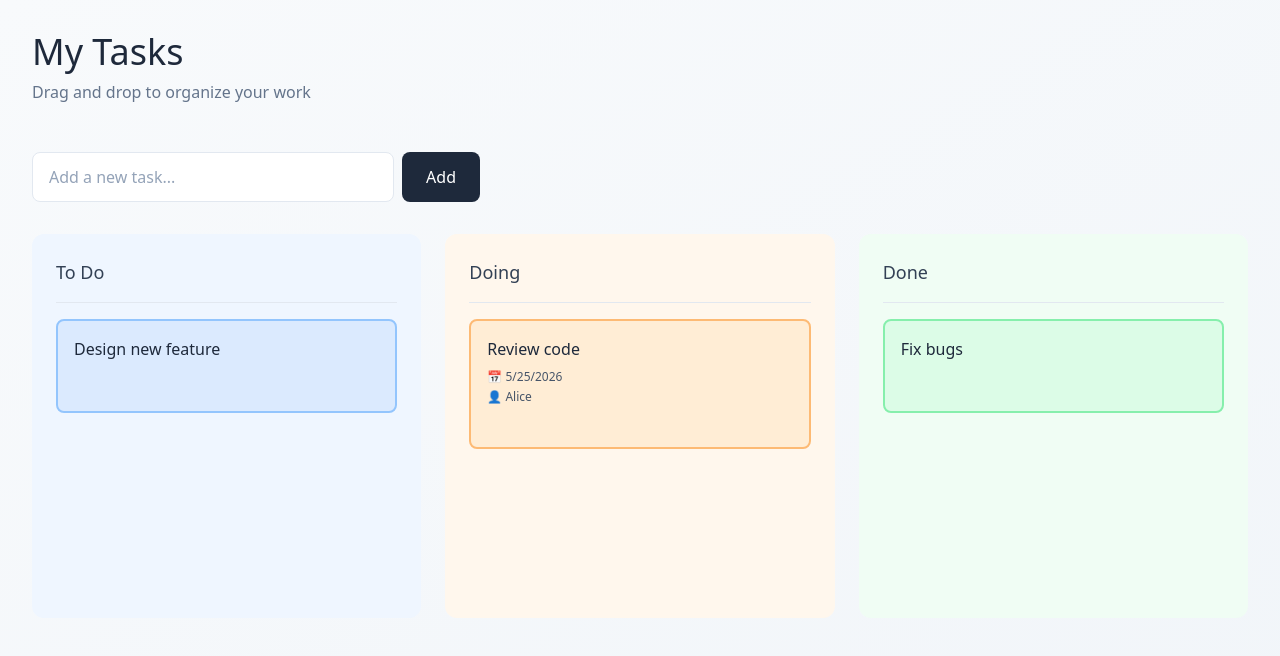
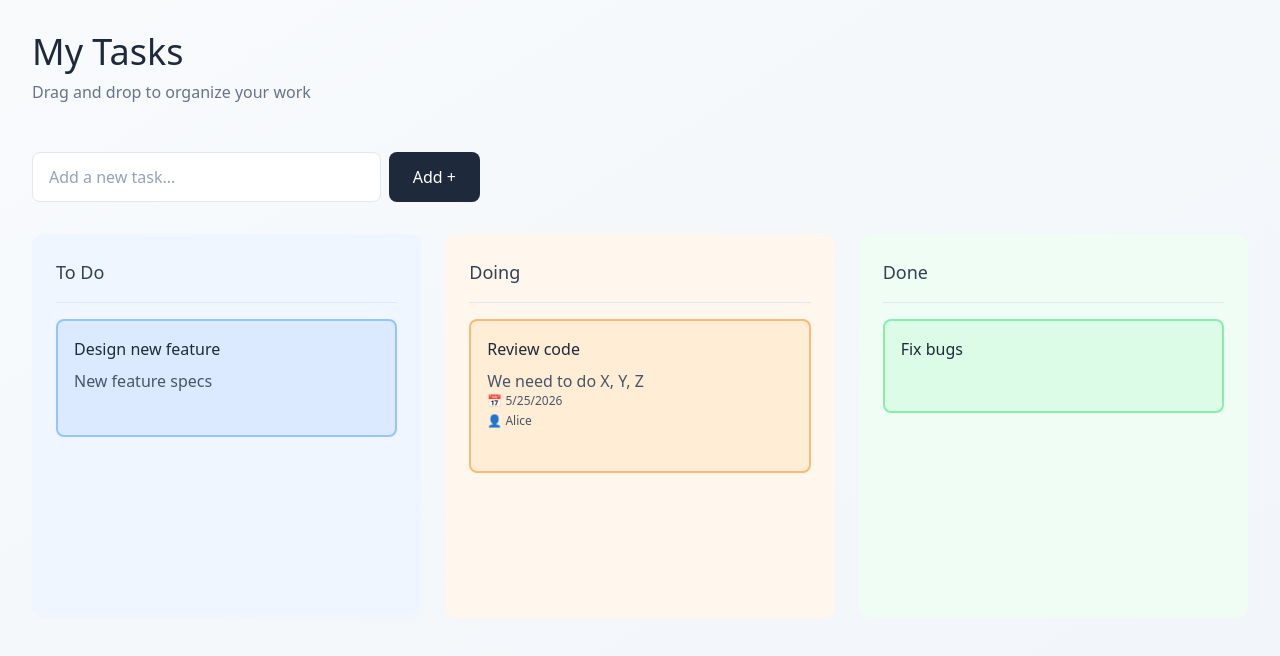
Before and after one commit to Nalex75/react-todolist, a React (Vite) app: page / in a window 1280 px wide. Shown: the top 656 px of the page. Built offline with nearby package versions, Linux system fonts and the light colour scheme.

Commit message:
feat: added task content

```diff
--- a/TodoApp.jsx
+++ b/TodoApp.jsx
@@ -10,8 +10,8 @@ const COLUMNS = [
 
 export default function TodoApp() {
   const [tasks, setTasks] = useState([
-    { id: 1, title: 'Design new feature', column: 'todo', date: null, author: null },
-    { id: 2, title: 'Review code', column: 'doing', date: '2026-05-25', author: 'Alice' },
+    { id: 1, title: 'Design new feature', content: 'New feature specs', column: 'todo', date: null, author: null },
+    { id: 2, title: 'Review code', content: 'We need to do X, Y, Z', column: 'doing', date: '2026-05-25', author: 'Alice' },
     { id: 3, title: 'Fix bugs', column: 'done', date: null, author: null },
   ]);
 
@@ -19,6 +19,7 @@ export default function TodoApp() {
   const [draggedTask, setDraggedTask] = useState(null);
   const [editingId, setEditingId] = useState(null);
   const [editTitle, setEditTitle] = useState('');
+  const [editContent, setEditContent] = useState('');
   const [editDate, setEditDate] = useState('');
   const [editAuthor, setEditAuthor] = useState('');
 
@@ -40,6 +41,7 @@ export default function TodoApp() {
   const startEdit = (task) => {
     setEditingId(task.id);
     setEditTitle(task.title);
+    setEditContent(task.content);
     setEditDate(task.date || '');
     setEditAuthor(task.author || '');
   };
@@ -47,7 +49,7 @@ export default function TodoApp() {
   const saveEdit = (id) => {
     setTasks(
       tasks.map((task) =>
-        task.id === id ? { ...task, title: editTitle, date: editDate || null, author: editAuthor || null } : task,
+        task.id === id ? { ...task, title: editTitle, content: editContent, date: editDate || null, author: editAuthor || null } : task,
       ),
     );
     setEditingId(null);
@@ -119,7 +121,7 @@ export default function TodoApp() {
               type="submit"
               className="px-6 py-3 bg-slate-800 text-white rounded-lg hover:bg-slate-700 transition-colors font-light"
             >
-              Add
+              Add +
             </button>
           </div>
         </form>
@@ -154,9 +156,15 @@ export default function TodoApp() {
                   >
                     {editingId === task.id ? (
                       <div className="space-y-3">
-                        <textarea
+                        <input
+                          type="text"
                           value={editTitle}
                           onChange={(e) => setEditTitle(e.target.value)}
+                          className="w-full px-3 py-2 border border-slate-300 rounded-md text-slate-800 font-light text-sm focus:outline-none focus:ring-2 focus:ring-slate-400"
+                        />
+                        <textarea
+                          value={editContent}
+                          onChange={(e) => setEditContent(e.target.value)}
                           className="w-full px-3 py-2 border border-slate-300 rounded-md text-slate-800 font-light text-sm focus:outline-none focus:ring-2 focus:ring-slate-400 resize-none"
                           rows="2"
                         />
@@ -196,12 +204,12 @@ export default function TodoApp() {
                     ) : (
                       <div>
                         <div className="flex justify-between items-start gap-2 mb-2">
-                          <div
+                          <p
                             className="text-slate-800 font-light flex-1 cursor-divointer hover:underline"
                             onClick={() => startEdit(task)}
                           >
                             {task.title}
-                          </div>
+                          </p>
                           <button
                             onClick={() => deleteTask(task.id)}
                             className="text-slate-400 hover:text-slate-600 opacity-0 group-hover:opacity-100 transition-opacity text-sm"
@@ -209,6 +217,7 @@ export default function TodoApp() {
                             ✕
                           </button>
                         </div>
+                        {task.content && <p className="text-slate-600">{task.content}</p>}
                         {(task.date || task.author) && (
                           <div className="space-y-1 text-xs">
                             {task.date && (
```
